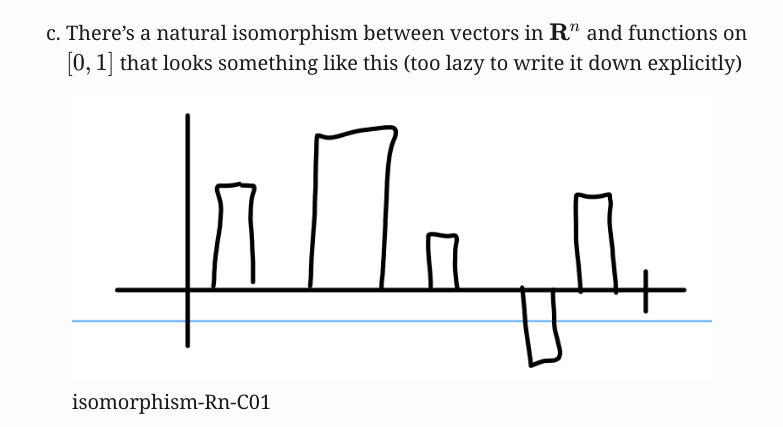
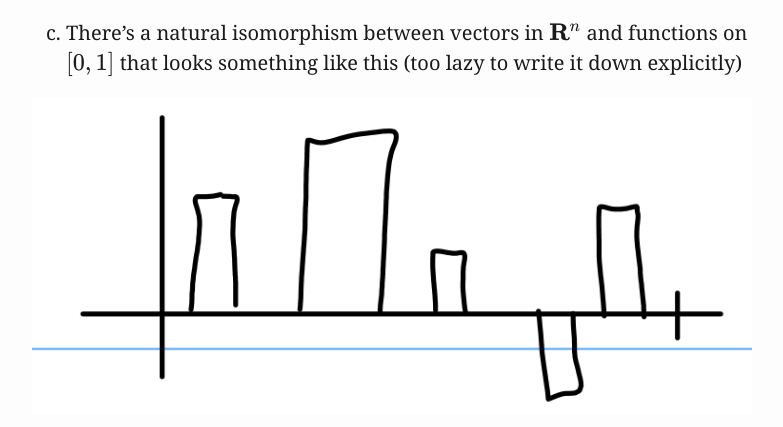
Before and after one commit to UlisseMini/spivak-manifolds, a plain HTML site: page index.html in a window 1280 px wide. Shown: the part 1772-2199 px from the top of the page, without its empty margins (248-1031 px from the left). Drawn offline with nearby package versions, Linux system fonts and the light colour scheme.

Commit message:
Deploying to gh-pages from  @ c580324eecdaa41fa52a41ddfcd85b99a376b4d4 🚀

```diff
--- a/index.html
+++ b/index.html
@@ -238,10 +238,7 @@ class="math inline">\mathbf{R}^n</span> and functions on <span
 class="math inline">[0,1]</span> that looks something like this (too
 lazy to write it down explicitly)</p></li>
 </ol>
-<figure>
-<img src="./images/isomorphism-Rn-C01.png" alt="isomorphism-Rn-C01" />
-<figcaption aria-hidden="true">isomorphism-Rn-C01</figcaption>
-</figure>
+<p><img src="./images/isomorphism-Rn-C01.png" /></p>
 <p>By “isomorphism” I mean that if <span class="math inline">\phi :
 \mathbf{R}^n \to C[0,1]</span> is our isomorphism and <span
 class="math inline">x,y \in \mathbf{R}^n</span>, then <span
```
Also changed, not shown: 1 other file.
